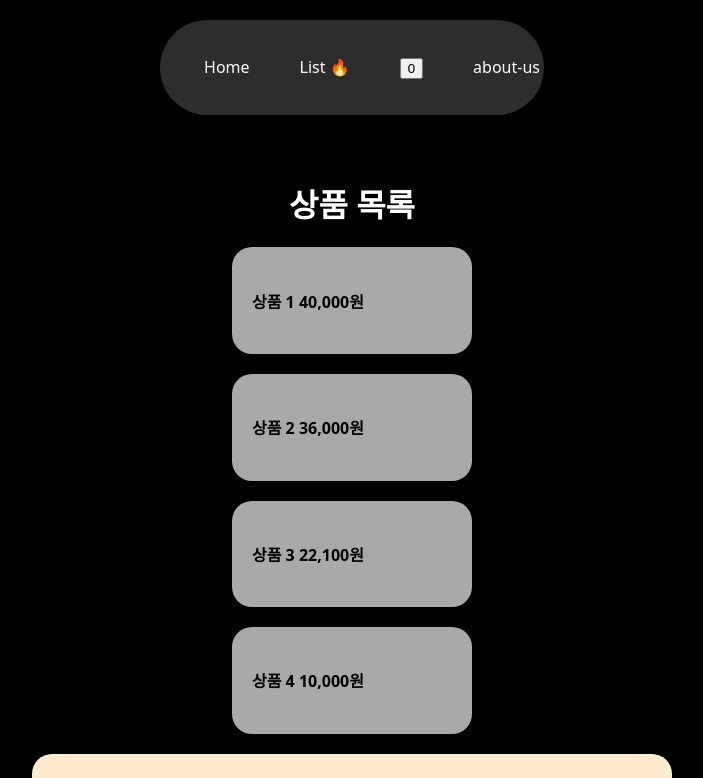
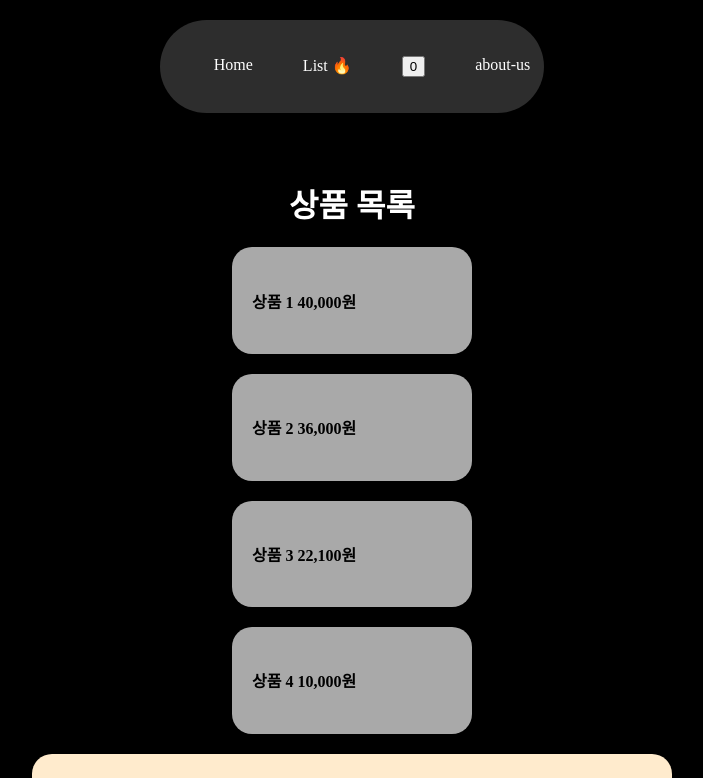
Before and after one commit to kss2002/learn-Next, a Next.js app: page /list in a window 1280 px wide. Shown: the top 778 px of the page, without its empty margins (288-991 px from the left). Built offline with nearby package versions, Linux system fonts and the light colour scheme.

Commit message:
html / globals.css add

```diff
--- a/src/app/globals.css
+++ b/src/app/globals.css
@@ -1,9 +1,8 @@
+html,
 body {
   background-color: black;
   margin: 0;
   color: white;
-  font-family: system-ui, -apple-system, BlinkMacSystemFont, 'Segoe UI', Roboto,
-    Oxygen, Ubuntu, Cantarell, 'Open Sans', 'Helvetica Neue', sans-serif;
 }
 
 a {
```
